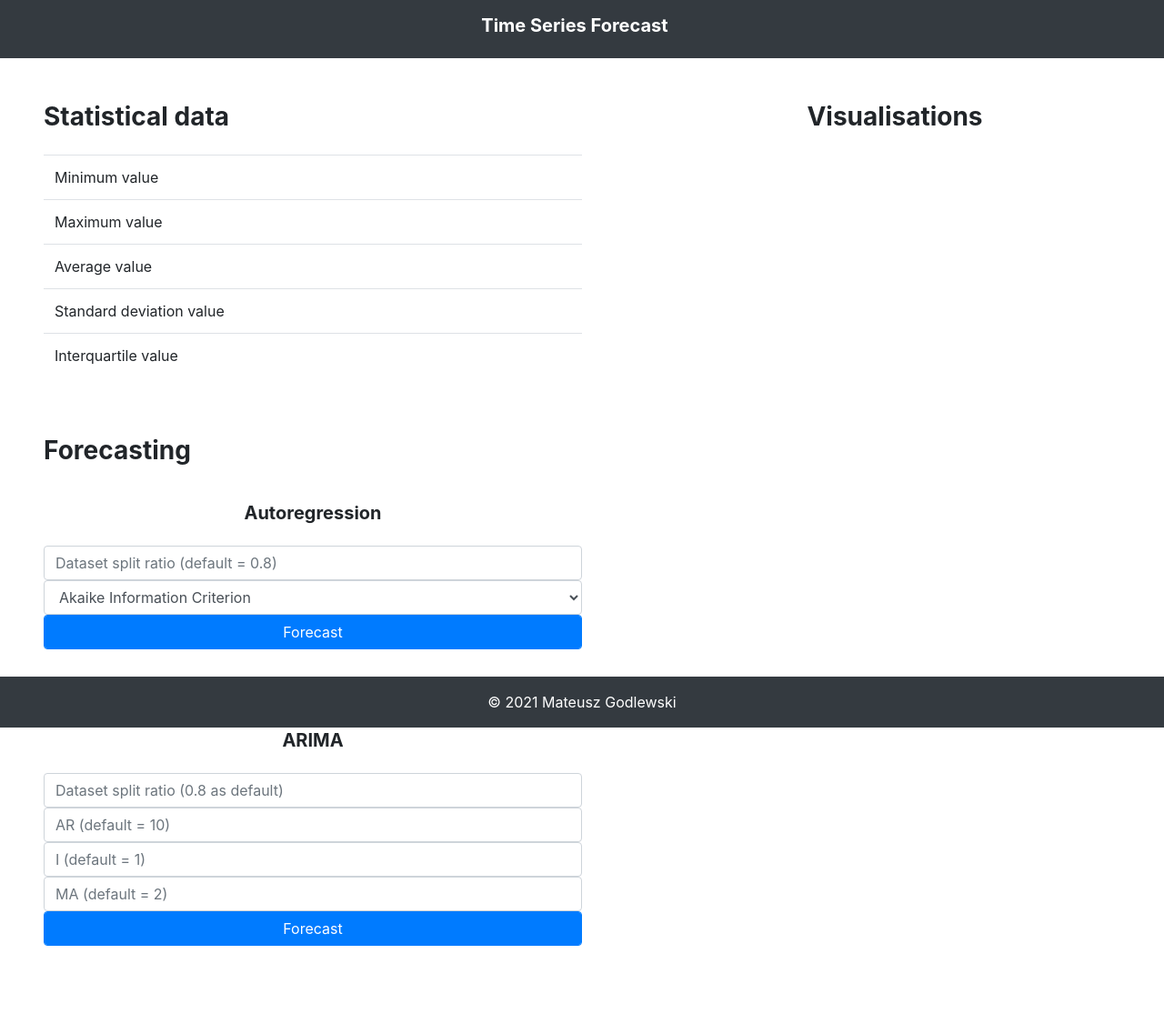
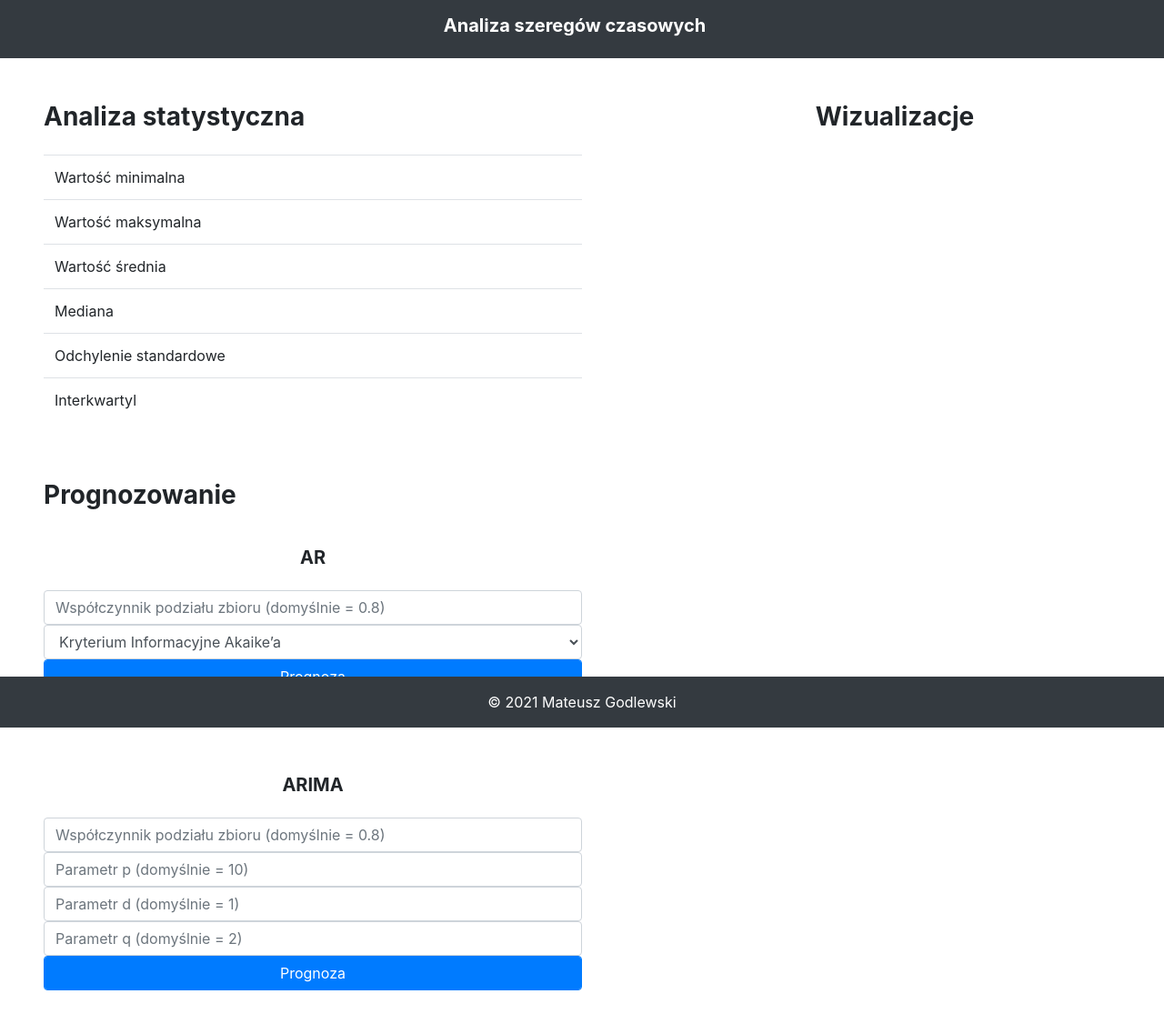
Before and after one commit to m-godlewski/time_series_forecast_app, a Python web app: template src/app/templates/analysis.html in a window 1280 px wide. Shown: the whole page at 91% size. Before the commit the page ends 1040 px from the top, so only its background shows below. Run offline with Jinja, Linux system fonts and the light colour scheme; the template is opened without the code that fills it, so the values that code supplies are empty; some libraries are stand-ins or nearby versions.

Commit message:
official doc updated and major code changes, UI translated to polish

```diff
--- a/src/app/controller.py
+++ b/src/app/controller.py
@@ -108,8 +108,8 @@
         rmse = sqrt(mean_squared_error(test_data, forecast_results))
 
         # plotting forecasting results and saving to file
-        plt.plot(test_data, color="blue", label="real")   # plotting real values
-        plt.plot(forecast_results, color="red", label="predicted") # plotting predicted values
+        plt.plot(test_data, color="blue", label="rzeczywiste")   # plotting real values
+        plt.plot(forecast_results, color="red", label="prognozowane") # plotting predicted values
         plt.legend(loc="upper right")
         plot_name = f"{time_series.name}_forecast_ar_{data['ic']}_{data['split_ratio']}.png"  # name of plotted file
         plot_path = os.path.join(config.STATIC_DIR, plot_name)  # plotted file path
--- a/src/app/templates/analysis.html
+++ b/src/app/templates/analysis.html
@@ -13,28 +13,32 @@
         <!-- statistical data section -->
         <div class="pl-5 pt-5">
 
-          <h3 class="pb-3"><b>Statistical data</b></h3>
+          <h3 class="pb-3"><b>Analiza statystyczna</b></h3>
 
           <table class="table">
             <tbody>
               <tr>
-                <td>Minimum value</td>
+                <td>Wartość minimalna</td>
                 <td>{{data.analyse.minimum_value}}</td>
               </tr>
               <tr>
-                <td>Maximum value</td>
+                <td>Wartość maksymalna</td>
                 <td>{{data.analyse.maximum_value}}</td>
               </tr>
               <tr>
-                <td>Average value</td>
+                <td>Wartość średnia</td>
                 <td>{{data.analyse.average_value}}</td>
               </tr>
               <tr>
-                <td>Standard deviation value</td>
+                <td>Mediana</td>
+                <td>{{data.analyse.median_value}}</td>
+              </tr>
+              <tr>
+                <td>Odchylenie standardowe</td>
                 <td>{{data.analyse.standard_deviation_value}}</td>
               </tr>
               <tr>
-                <td>Interquartile value</td>
+                <td>Interkwartyl</td>
                 <td>{{data.analyse.interquartile_value}}</td>
               </tr>
             </tbody>
@@ -45,25 +49,25 @@
         <!-- forecasting section -->
         <div class="pl-5 pt-5">
 
-          <h3 class="pb-3"><b>Forecasting</b></h3>
+          <h3 class="pb-3"><b>Prognozowanie</b></h3>
 
           <!-- AR -->
-          <center><h5 class="pt-3 pb-3"><b>Autoregression</b></h5></center>
+          <center><h5 class="pt-3 pb-3"><b>AR</b></h5></center>
           <form action="/ar" method="POST">
 
             <!-- dataset split ratio value -->
-            <input name="split_ratio" type="text" placeholder="Dataset split ratio (default = 0.8)" class="form-control" pattern="^\d*(\.\d{0,2})?$">
+            <input name="split_ratio" type="text" placeholder="Współczynnik podziału zbioru (domyślnie = 0.8)" class="form-control" pattern="^\d*(\.\d{0,2})?$">
 
             <!-- ic method select -->
             <select name="ar_ic" class="form-control">
               <!-- <option value="" disabled selected>Criterion used for selecting the optimal lag length</option> -->
-              <option value="aic">Akaike Information Criterion</option>
-              <option value="bic">Bayes Information Criterion</option>
-              <option value="hqic">Hannan-Quinn Information Criterion</option>
+              <option value="aic">Kryterium Informacyjne Akaike’a</option>
+              <option value="bic">Bayesowskie kryterium informacyjne Schwarza</option>
+              <option value="hqic">Kryterium informacyjne Hannana-Quinna</option>
             </select>
 
             <!-- submit button -->
-            <button type="submit" formmethod="post" class="btn btn-primary text-white form-control">Forecast</button>
+            <button type="submit" formmethod="post" class="btn btn-primary text-white form-control">Prognoza</button>
 
           </form>
 
@@ -76,19 +80,19 @@
           <form action="/arima" method="POST">
 
             <!-- dataset split ratio value -->
-            <input name="split_ratio" type="text" placeholder="Dataset split ratio (0.8 as default)" class="form-control" pattern="^\d*(\.\d{0,2})?$">
+            <input name="split_ratio" type="text" placeholder="Współczynnik podziału zbioru (domyślnie = 0.8)" class="form-control" pattern="^\d*(\.\d{0,2})?$">
 
             <!-- AR -->
-            <input name="arima_ar" type="text" placeholder="AR (default = 10)" class="form-control">
+            <input name="arima_ar" type="text" placeholder="Parametr p (domyślnie = 10)" class="form-control">
 
             <!-- I -->
-            <input name="arima_i" type="text" placeholder="I (default = 1)" class="form-control">
+            <input name="arima_i" type="text" placeholder="Parametr d (domyślnie = 1)" class="form-control">
 
             <!-- MA -->
-            <input name="arima_ma" type="text" placeholder="MA (default = 2)" class="form-control">
+            <input name="arima_ma" type="text" placeholder="Parametr q (domyślnie = 2)" class="form-control">
 
             <!-- submit button -->
-            <button type="submit" formmethod="post" class="btn btn-primary text-white form-control">Forecast</button>
+            <button type="submit" formmethod="post" class="btn btn-primary text-white form-control">Prognoza</button>
 
           </form>
 
@@ -101,7 +105,7 @@
 
         <div class="pl-5 pt-5">
 
-          <center><h3 class="pb-3"><b>Visualisations</b></h3></center>
+          <center><h3 class="pb-3"><b>Wizualizacje</b></h3></center>
 
           {% for plot in data.plots %}
             <img class="rounded mx-auto d-block" width="70%" src="/static/{{plot}}">
--- a/src/app/templates/base.html
+++ b/src/app/templates/base.html
@@ -29,14 +29,14 @@
     </style>
 
     <!-- Title -->
-    <title>Time Series Forecast APP</title>
+    <title>Analiza szeregów czasowych</title>
 
   </HEAD>
   <BODY>
 
     <!-- Navbar -->
     <nav class="navbar justify-content-center navbar-dark bg-dark">
-      <a class="navbar-brand h1" href="/"><b>Time Series Forecast</b></a>
+      <a class="navbar-brand h1" href="/"><b>Analiza szeregów czasowych</b></a>
     </nav>
 
     <!-- Page Content -->
--- a/src/app/templates/index.html
+++ b/src/app/templates/index.html
@@ -5,7 +5,7 @@
 <!-- main container -->
 <div class="container-fluid">
 
-    <center><h3 class="pb-5">Upload Time Series File</h3></center>
+    <center><h3 class="pb-5">Prześlij plik z szeregiem czasowym</h3></center>
 
     <!-- uploading file form -->
     <div class="row justify-content-center h-100">
--- a/src/config.py
+++ b/src/config.py
@@ -28,7 +28,7 @@
 
 # optimal lag length selection criteria
 IC_METHODS = {
-    "aic": "Akaike Information Criterion",
-    "bic": "Bayes Information Criterion",
-    "hqic": "Hannan-Quinn Information Criterion"
+    "aic": "Kryterium Informacyjne Akaike’a",
+    "bic": "Bayesowskie kryterium informacyjne Schwarza",
+    "hqic": "Kryterium informacyjne Hannana-Quinna"
 }
```
Also changed, not shown: src/app/models/time_series.py (+14 -16 lines), src/app/templates/ar.html (+6 -6 lines), src/app/templates/arima.html (+9 -9 lines), 1 other file.
